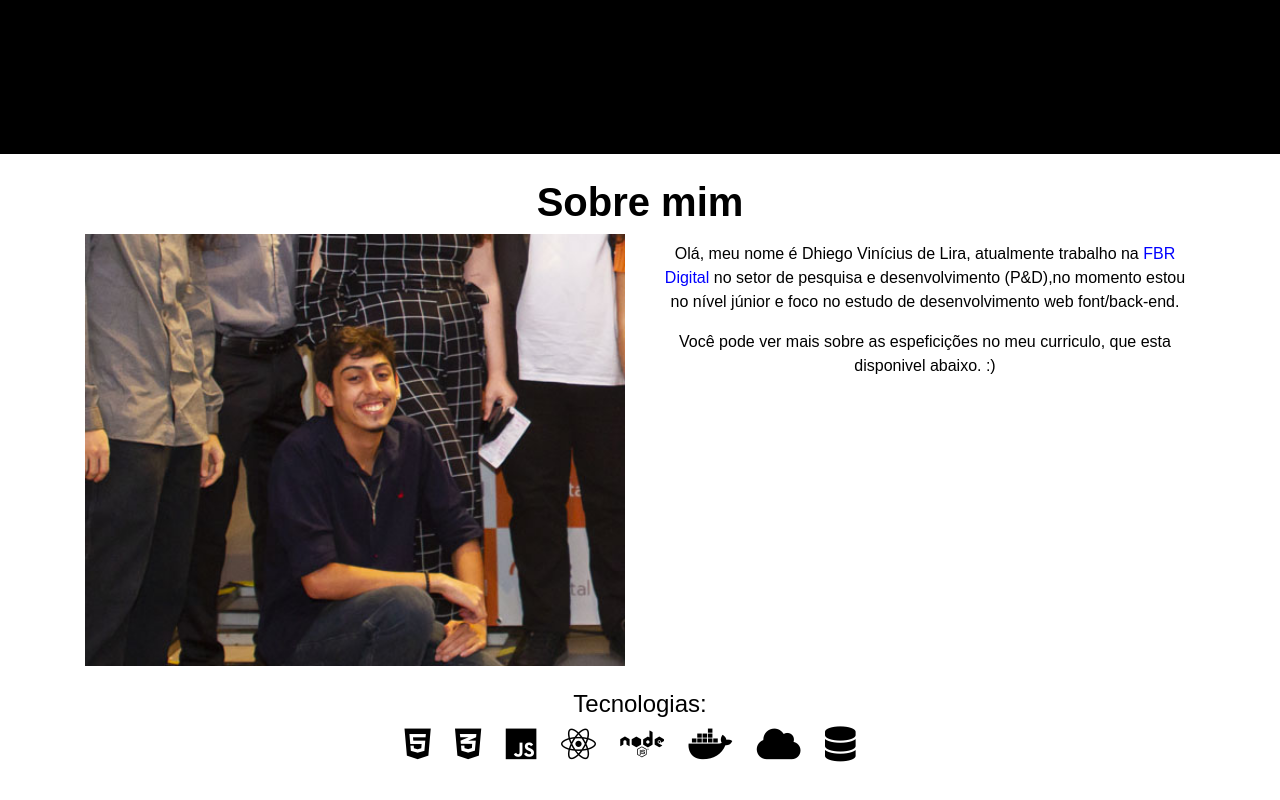
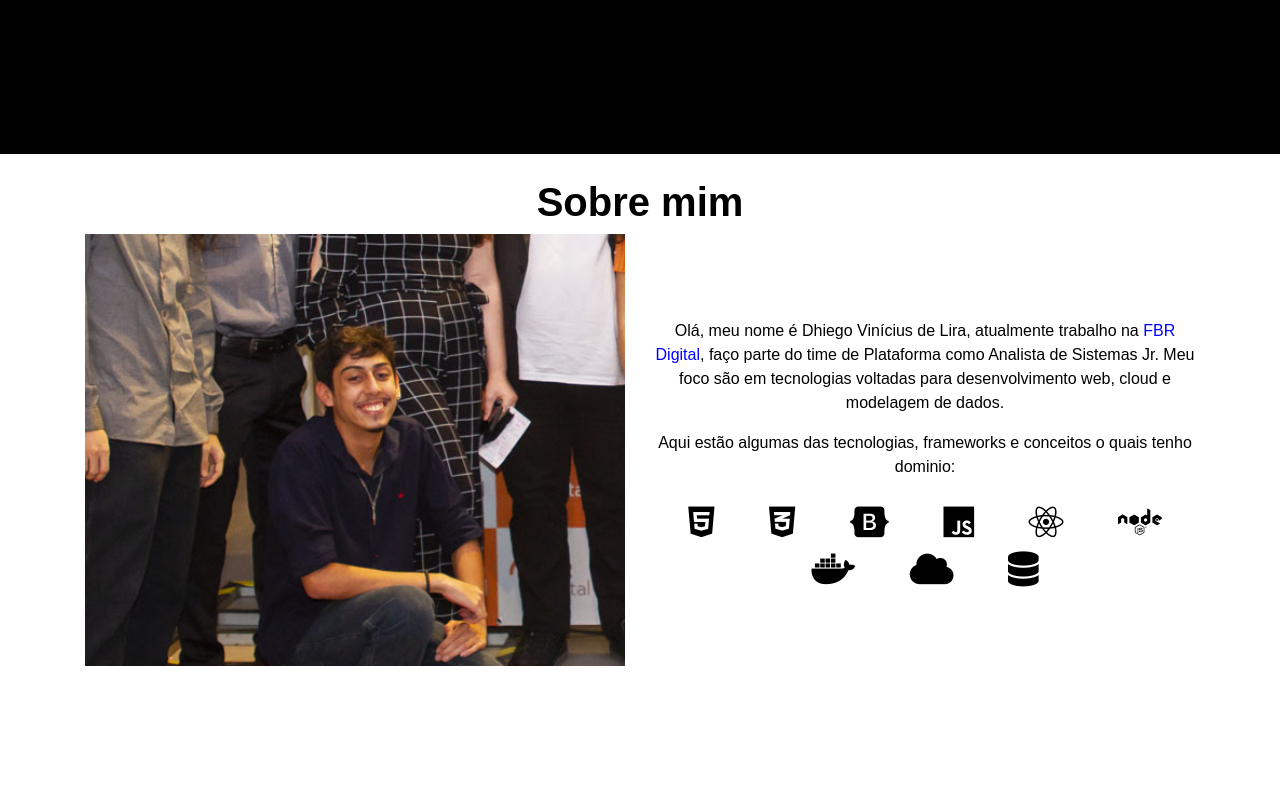
Before and after one commit to dhLra/site-pessoal, a plain HTML site: page index.html in a window 1280 px wide. Shown: the part 702-1502 px from the top of the page. Drawn offline with Linux system fonts and the light colour scheme.

Commit message:
update the aboutme section

```diff
--- a/css/custom.css
+++ b/css/custom.css
@@ -42,7 +42,7 @@ a {
 .background-black i {
     font-size: 35px;
     color: white;
-    margin-right: 20px;
+    margin-right: 25px;
 }
 
 .background-black i:hover {
@@ -91,8 +91,9 @@ a {
 
 .background-white i {
     font-size: 35px;
+    padding: 0px 25px;
     color: black;
-    margin-right: 20px;
+    margin-top: 10px;
 }
 
 .background-white i:hover {
--- a/index.html
+++ b/index.html
@@ -55,7 +55,7 @@
         <div class="container d-flex justify-content-center" style="height: 100vh;">
             <div class="row d-flex flex-row">
                 <div class="col-12 col-md-6 col-sm-12 w-100  align-items-center justify-content-center d-flex">
-                    <img src="img/profile-photo.jpg" alt="Dhiego Lira's Photo" class="rounded-circle profile "
+                    <img src="img/profile-photo.jpg" alt="Dhiego Lira's Photo" class="rounded-circle profile mt-3"
                         width="90%" style="border: 3px white solid;">
                 </div>
                 <div
@@ -96,42 +96,43 @@
             </div>
             <div class="row d-flex flex-row text-center">
                 <div class="about-description col-12">
-                    <div class="row">
+                    <div class="row d-flex align-items-center">
                         <div class="col-12 col-md-6 col-sm-12">
-                            <img src="/img/sobremim.jpg" width="100%"/>
+                            <img src="/img/sobremim.jpg" width="100%" />
                         </div>
-                        <div class="col-12 col-md-6 col-sm-12 mt-2">
+                        <div class="col-12 col-md-6 col-sm-12 mt-2 text-center">
                             <p>Olá, meu nome é Dhiego Vinícius de Lira, atualmente trabalho na <a
                                     href="https://fbrdigital.com.br/" target="_blank" style="color: blue;">FBR
-                                    Digital</a> no
-                                setor de pesquisa e desenvolvimento (P&D),no momento estou no nível júnior e foco
-                                no estudo de desenvolvimento web font/back-end.
+                                    Digital</a>, faço parte do time de Plataforma como Analista de Sistemas Jr. Meu foco
+                                são em tecnologias
+                                voltadas para desenvolvimento web, cloud e modelagem de dados.
                             </p>
-                            <p>Você pode ver mais sobre as espeficições no meu curriculo, que esta disponivel abaixo. :)
+                            <p>Aqui estão algumas das tecnologias, frameworks e conceitos o quais tenho dominio:
                             </p>
                             <!-- <a href="DHIEGO_VINICIUS_DE_LIRA_CURRICULO.pdf" target="_blank"
                                 downlaod="DHIEGO_VINICIUS_DE_LIRA_CURRICULO.pdf" type="aplication/pdf"
                                 style="color: black;">Downoload
                                 CV<i class="fas fa-download"></i></a> -->
+
+                                <i class="fab fa-html5"></i>
+                                <i class="fab fa-css3-alt"></i>
+                                <i class="fab fa-bootstrap"></i>
+                                <i class="fab fa-js"></i>
+                                <i class="fab fa-react"></i>
+                                <i class="fab fa-node"></i>
+                                <i class="fab fa-docker"></i>
+                                <i class="fa fa-cloud"></i>
+                                <i class="fa fa-database"></i>
+
                         </div>
                     </div>
 
                 </div>
 
                 <div class="col-12 mt-4 ">
-                    <h4 style="color: black;"> Tecnologias:</h4>
+
                 </div>
 
-                <div class="col-12">
-                    <i class="fab fa-html5"></i>
-                    <i class="fab fa-css3-alt"></i>
-                    <i class="fab fa-js"></i>
-                    <i class="fab fa-react"></i>
-                    <i class="fab fa-node"></i>
-                    <i class="fab fa-docker"></i>
-                    <i class="fa fa-cloud"></i>
-                    <i class="fa fa-database"></i>
-                </div>
             </div>
         </div>
     </div>
```
